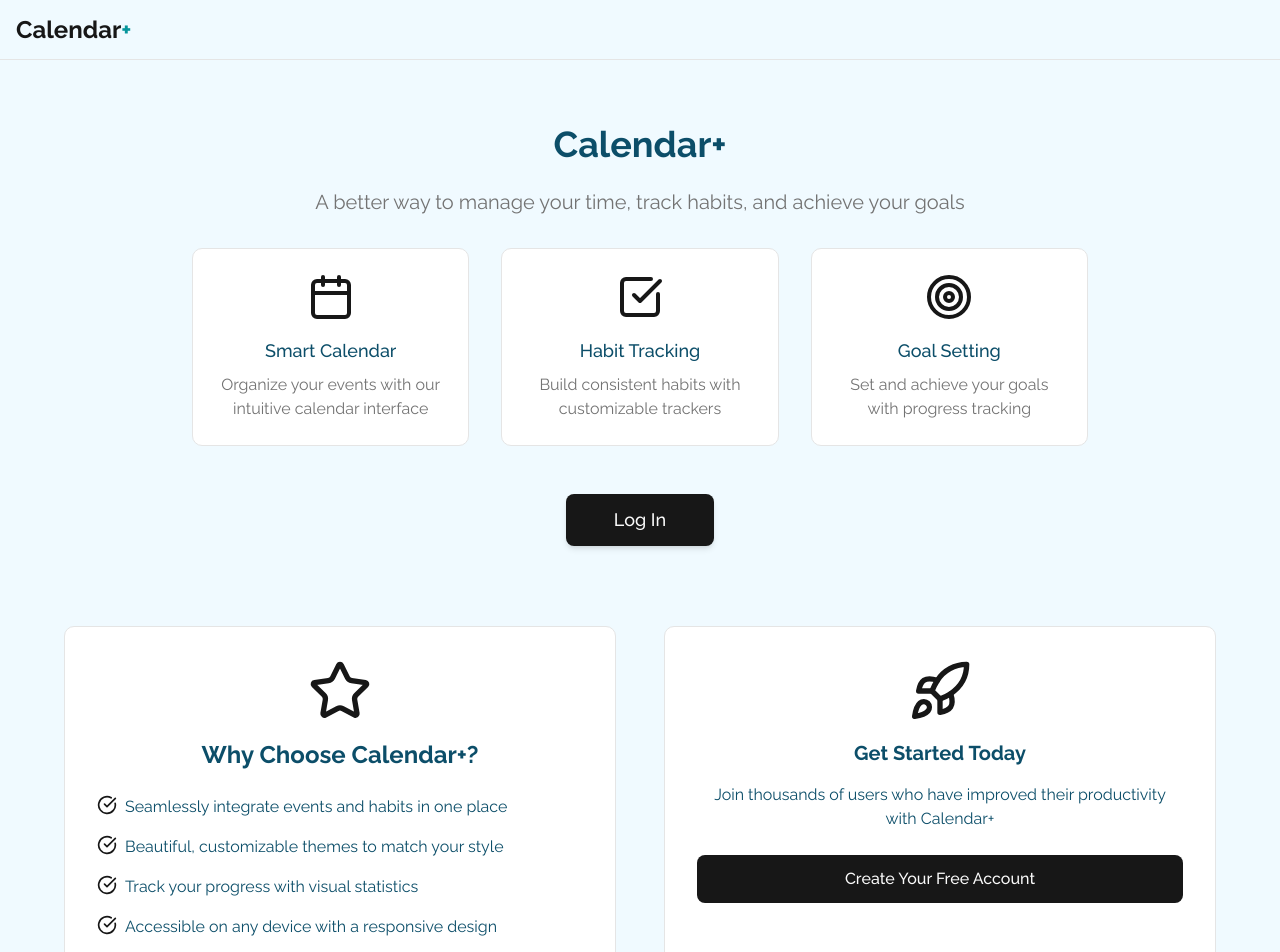
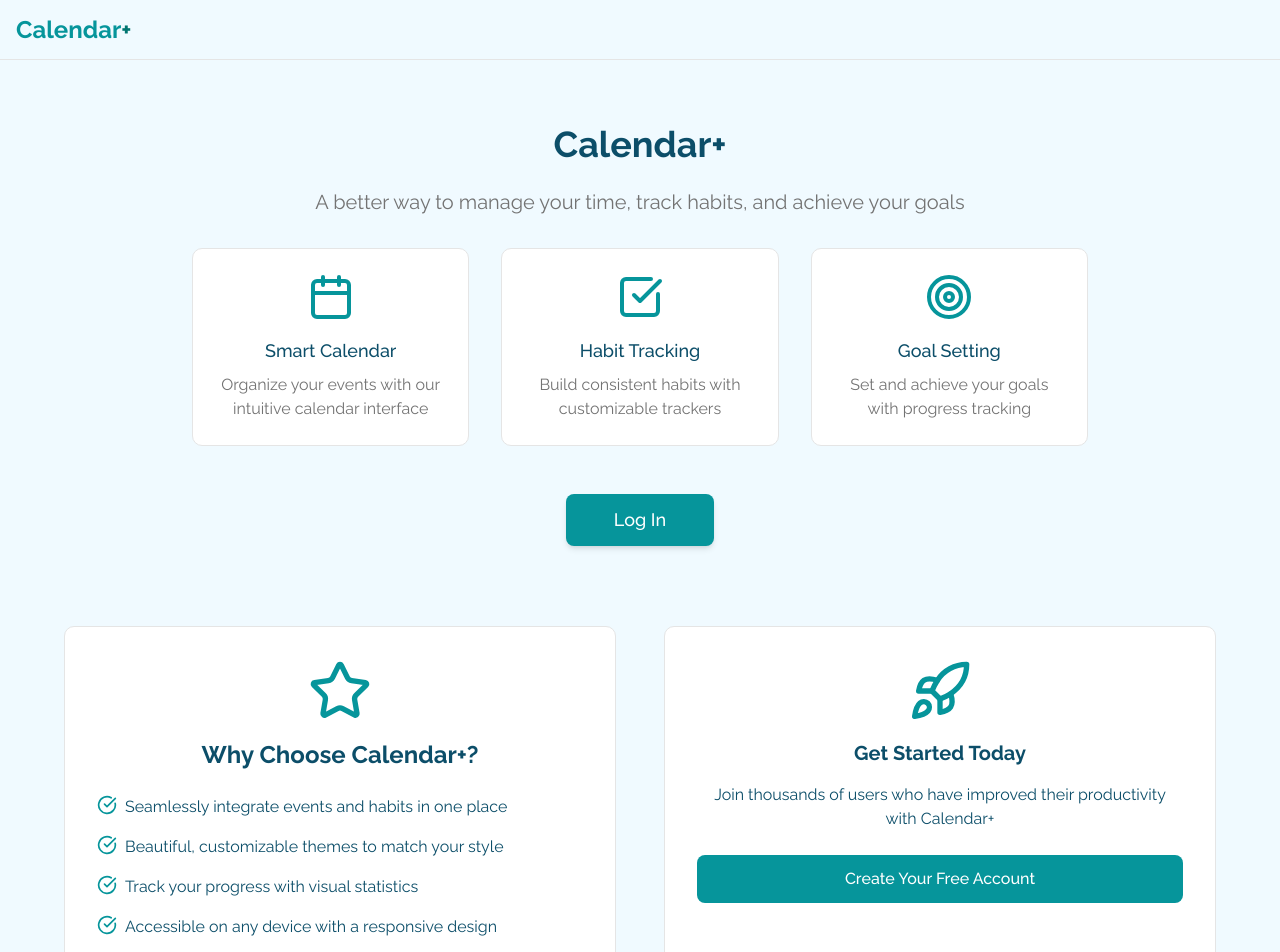
Before and after one commit to SDSU-CompE-561-Spring-2025/smart-calendar-personal-assessment, a Next.js app in the folder frontend/: page / in a window 1280 px wide. Shown: the top 952 px of the page. Built offline with nearby package versions, Linux system fonts and the light colour scheme.

Commit message:
fixed button colors to use theme. aligned the buttons in the planner page. made the month week and day to scale with sidebar

```diff
--- a/frontend/src/app/globals.css
+++ b/frontend/src/app/globals.css
@@ -87,7 +87,7 @@
   --bgcolor: oklch(0.98 0.0125 228.92);
   --txtcolor: oklch(0.4 0.076 231.8);
   --accentcolor: oklch(0.61 0.1028 199.87);
-  --accentcolor2: oklch(0.58 0.216 17.16);
+  --accentcolor2: oklch(0.5 0.100 190);
   --accentcolor3: white;
 }
 
--- a/frontend/src/app/page.tsx
+++ b/frontend/src/app/page.tsx
@@ -71,7 +71,7 @@ function EventsList({ events, isLoggedIn, selectedDate }: { events: Event[], isL
       <div className="events-placeholder text-center">
         <p className="text-muted-foreground mb-4">No events for {formattedDate}</p>
         <Link href="/planner">
-          <button className="bg-primary text-primary-foreground px-4 py-2 rounded hover:bg-primary/90 transition-colors">
+          <button className="bg-[var(--accentcolor)] text-white px-4 py-2 rounded hover:bg-[var(--accentcolor2)] transition-colors">
             Add Event
           </button>
         </Link>
@@ -115,7 +115,7 @@ function HabitsList({ habits, isLoggedIn }: { habits: Habit[], isLoggedIn: boole
       <div className="habits-placeholder text-center">
         <p className="text-muted-foreground mb-4">You don't have any habits yet</p>
         <Link href="/planner">
-          <button className="bg-primary text-primary-foreground px-4 py-2 rounded hover:bg-primary/90 transition-colors">
+          <button className="bg-[var(--accentcolor)] text-white px-4 py-2 rounded hover:bg-[var(--accentcolor2)] transition-colors">
             Create Your First Habit
           </button>
         </Link>
@@ -272,19 +272,19 @@ export default function Homepage() {
 
             <div className="grid grid-cols-1 md:grid-cols-3 gap-8 mb-12">
               <div className="feature p-6 rounded-lg border border-border bg-card flex flex-col items-center text-center">
-                <CalendarIcon className="h-12 w-12 text-primary mb-4" />
+                <CalendarIcon className="h-12 w-12 text-[var(--accentcolor)] mb-4" />
                 <h3 className="text-lg font-medium mb-2">Smart Calendar</h3>
                 <p className="text-muted-foreground">Organize your events with our intuitive calendar interface</p>
               </div>
 
               <div className="feature p-6 rounded-lg border border-border bg-card flex flex-col items-center text-center">
-                <CheckSquare className="h-12 w-12 text-primary mb-4" />
+                <CheckSquare className="h-12 w-12 text-[var(--accentcolor)] mb-4" />
                 <h3 className="text-lg font-medium mb-2">Habit Tracking</h3>
                 <p className="text-muted-foreground">Build consistent habits with customizable trackers</p>
               </div>
 
               <div className="feature p-6 rounded-lg border border-border bg-card flex flex-col items-center text-center">
-                <Target className="h-12 w-12 text-primary mb-4" />
+                <Target className="h-12 w-12 text-[var(--accentcolor)] mb-4" />
                 <h3 className="text-lg font-medium mb-2">Goal Setting</h3>
                 <p className="text-muted-foreground">Set and achieve your goals with progress tracking</p>
               </div>
@@ -292,7 +292,7 @@ export default function Homepage() {
 
             <div className="flex justify-center mt-8">
               <Link href="/signin">
-                <button className="w-full bg-primary text-primary-foreground px-12 py-3 rounded-md text-lg font-medium shadow-md hover:bg-primary/90 transition-all">
+                <button className="w-full bg-[var(--accentcolor)] text-white px-12 py-3 rounded-md text-lg font-medium shadow-md hover:bg-[var(--accentcolor2)] transition-all">
                   Log In
                 </button>
               </Link>
@@ -303,24 +303,24 @@ export default function Homepage() {
             <div className="grid grid-cols-1 lg:grid-cols-2 gap-12">
               <div className="bg-card rounded-lg border border-border p-8 text-center">
                 <div className="flex justify-center mb-4">
-                  <Star className="h-16 w-16 text-primary" />
+                  <Star className="h-16 w-16 text-[var(--accentcolor)]" />
                 </div>
                 <h2 className="text-2xl font-bold mb-6">Why Choose Calendar+?</h2>
                 <ul className="space-y-4 text-left">
                   <li className="flex items-start">
-                    <CheckCircle className="h-5 w-5 text-primary mr-2 flex-shrink-0" />
+                    <CheckCircle className="h-5 w-5 text-[var(--accentcolor)] mr-2 flex-shrink-0" />
                     <span>Seamlessly integrate events and habits in one place</span>
                   </li>
                   <li className="flex items-start">
-                    <CheckCircle className="h-5 w-5 text-primary mr-2 flex-shrink-0" />
+                    <CheckCircle className="h-5 w-5 text-[var(--accentcolor)] mr-2 flex-shrink-0" />
                     <span>Beautiful, customizable themes to match your style</span>
                   </li>
                   <li className="flex items-start">
-                    <CheckCircle className="h-5 w-5 text-primary mr-2 flex-shrink-0" />
+                    <CheckCircle className="h-5 w-5 text-[var(--accentcolor)] mr-2 flex-shrink-0" />
                     <span>Track your progress with visual statistics</span>
                   </li>
                   <li className="flex items-start">
-                    <CheckCircle className="h-5 w-5 text-primary mr-2 flex-shrink-0" />
+                    <CheckCircle className="h-5 w-5 text-[var(--accentcolor)] mr-2 flex-shrink-0" />
                     <span>Accessible on any device with a responsive design</span>
                   </li>
                 </ul>
@@ -328,12 +328,12 @@ export default function Homepage() {
 
               <div className="bg-card rounded-lg border border-border p-8 text-center">
                 <div className="flex justify-center mb-4">
-                  <Rocket className="h-16 w-16 text-primary" />
+                  <Rocket className="h-16 w-16 text-[var(--accentcolor)]" />
                 </div>
                 <h3 className="text-xl font-bold mb-4">Get Started Today</h3>
                 <p className="mb-6">Join thousands of users who have improved their productivity with Calendar+</p>
                 <Link href="/signup">
-                  <button className="w-full bg-primary text-primary-foreground py-3 rounded-md font-medium hover:bg-primary/90 transition-all">
+                  <button className="w-full bg-[var(--accentcolor)] text-white py-3 rounded-md font-medium hover:bg-[var(--accentcolor2)] transition-all">
                     Create Your Free Account
                   </button>
                 </Link>
@@ -387,7 +387,7 @@ export default function Homepage() {
         {/* Go to Planner button - full width */}
         <div className="max-w-6xl mx-auto mb-16">
           <Link href="/planner" className="block">
-            <button className="w-full bg-primary text-primary-foreground py-4 rounded-md text-lg font-medium shadow-md hover:bg-primary/90 transition-all">
+            <button className="w-full bg-[var(--accentcolor)] text-white py-4 rounded-md text-lg font-medium shadow-md hover:bg-[var(--accentcolor2)] transition-all">
               Go to Full Planner
             </button>
           </Link>
--- a/frontend/src/components/habit-form.tsx
+++ b/frontend/src/components/habit-form.tsx
@@ -452,14 +452,14 @@ export function HabitForm({ onSuccess }: HabitFormProps) {
                   <Button
                     variant="outline"
                     onClick={() => setIsCreateCategoryOpen(false)}
-                    className="bg-secondary text-secondary-foreground"
+                    className="bg-[var(--accentcolor)] text-white hover:bg-[var(--accentcolor2)]"
                   >
                     Cancel
                   </Button>
                   <Button
                     onClick={createCategory}
                     disabled={creatingCategory || !newCategoryName.trim()}
-                    className={getButtonStyleClass()}
+                    className="bg-[var(--accentcolor)] text-white hover:bg-[var(--accentcolor2)]"
                   >
                     {creatingCategory ? 'Creating...' : 'Create Category'}
                   </Button>
@@ -508,7 +508,7 @@ export function HabitForm({ onSuccess }: HabitFormProps) {
 
         <Button
           type="submit"
-          className={`w-full ${getButtonStyleClass()}`}
+          className="w-full bg-[var(--accentcolor)] text-white hover:bg-[var(--accentcolor2)]"
           disabled={loading || categories.length === 0}
         >
           {loading ? 'Creating...' : 'Create Habit'}
--- a/frontend/src/components/habits.tsx
+++ b/frontend/src/components/habits.tsx
@@ -254,7 +254,7 @@ const DragAndDropList: React.FC = () => {
             const createButton = document.querySelector('[data-create-habit]') as HTMLButtonElement;
             if (createButton) createButton.click();
           }}
-          className="bg-primary text-primary-foreground hover:bg-primary/90"
+          className="bg-[var(--accentcolor)] text-white hover:bg-[var(--accentcolor2)]"
         >
           <PlusIcon className="h-4 w-4 mr-2" />
           Create Your First Habit
@@ -352,7 +352,7 @@ const DragAndDropList: React.FC = () => {
                                 <AlertDialogCancel className="bg-background text-foreground border-border">Cancel</AlertDialogCancel>
                                 <AlertDialogAction
                                   onClick={() => deleteHabit(habit.id)}
-                                  className="bg-destructive text-destructive-foreground hover:bg-destructive/90"
+                                  className="bg-[var(--accentcolor)] text-white hover:bg-[var(--accentcolor2)]"
                                   disabled={deletingHabit === habit.id}
                                 >
                                   {deletingHabit === habit.id ? 'Deleting...' : 'Delete'}
--- a/frontend/src/components/header.tsx
+++ b/frontend/src/components/header.tsx
@@ -12,6 +12,7 @@ export function Headerinstance() {
     const [mounted, setMounted] = useState(false);
     const { isLoggedIn, logout } = useAuth();
     const router = useRouter();
+    const { theme } = useTheme();
 
     useEffect(() => {
         setMounted(true);
@@ -25,15 +26,15 @@ export function Headerinstance() {
     return (
         <header className="w-full border-b border-border py-2 px-4 flex justify-between items-center h-15 bg-background">
             <div className="items-center">
-                <Link href="/" className="text-primary text-2xl font-bold">
-                Calendar<span className="text-accent text-2xl font-bold">+</span>
+                <Link href="/" className="text-[var(--accentcolor)] text-2xl font-bold">
+                Calendar<span className="text-[var(--accentcolor2)] text-2xl font-bold">+</span>
                 </Link>
             </div>
 
             {mounted && isLoggedIn && (
                 <Button
                     onClick={handleLogout}
-                    className="flex items-center gap-2 px-4 py-2 rounded border border-border bg-secondary text-secondary-foreground hover:bg-black transition-colors"
+                    className="flex items-center gap-2 px-4 py-2 rounded border border-border bg-[var(--accentcolor)] text-white hover:bg-[var(--accentcolor2)] transition-colors"
                     aria-label="Logout"
                 >
                     <LogOut className="h-4 w-4" />
--- a/frontend/src/components/login-form.tsx
+++ b/frontend/src/components/login-form.tsx
@@ -100,7 +100,9 @@ export function LoginForm({
                 onChange = {(event) => setPassword(event.target.value)}
               />
             </div>
-            <Button type="submit" className="w-full bg-(--accentcolor) text-white hover:bg-black"
+            <Button
+              type="submit"
+              className="w-full bg-[var(--accentcolor)] text-white hover:bg-[var(--accentcolor2)]"
               onClick={() => {
                 if (error) {
                   toast("Account not found.", {
--- a/frontend/src/components/settings-form.tsx
+++ b/frontend/src/components/settings-form.tsx
@@ -147,7 +147,7 @@ export function SettingsForm({
 
               <Button
                 type="submit"
-                className={`w-full ${getButtonStyleClass()}`}
+                className="w-full bg-[var(--accentcolor)] text-white hover:bg-[var(--accentcolor2)]"
               >
                 Save Settings
               </Button>
--- a/frontend/src/components/signup-form.tsx
+++ b/frontend/src/components/signup-form.tsx
@@ -188,7 +188,7 @@ export function SignUpForm({
             </div>
             <Button
               type="submit"
-              className="w-full bg-(--accentcolor) text-white hover:bg-black"
+              className="w-full bg-[var(--accentcolor)] text-white hover:bg-[var(--accentcolor2)]"
               disabled={loading}
             >
               {loading ? "Signing Up..." : "Sign Up"}
```
Also changed, not shown: frontend/src/app/planner/page.tsx (+13 -19 lines), frontend/src/components/nav-user.tsx (+4 -4 lines). Lines whose indentation alone changed are shown as unchanged.
